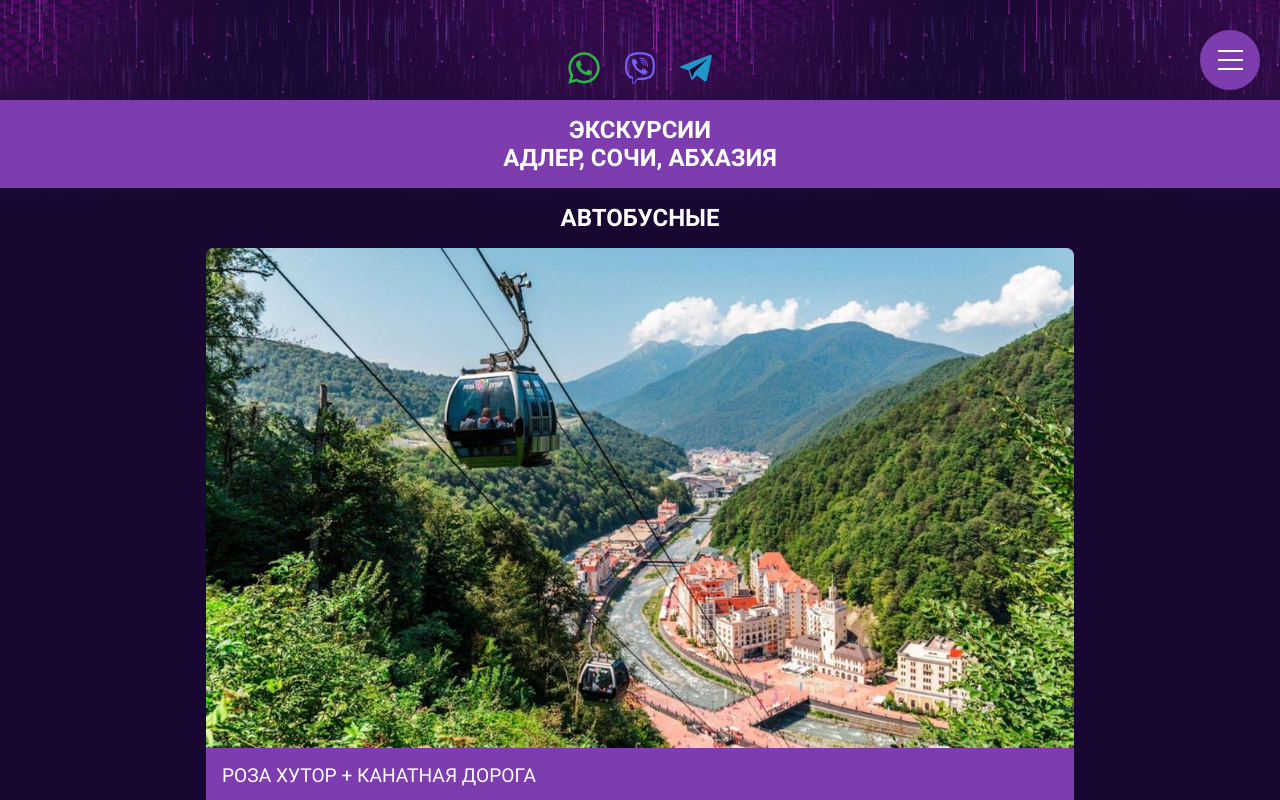
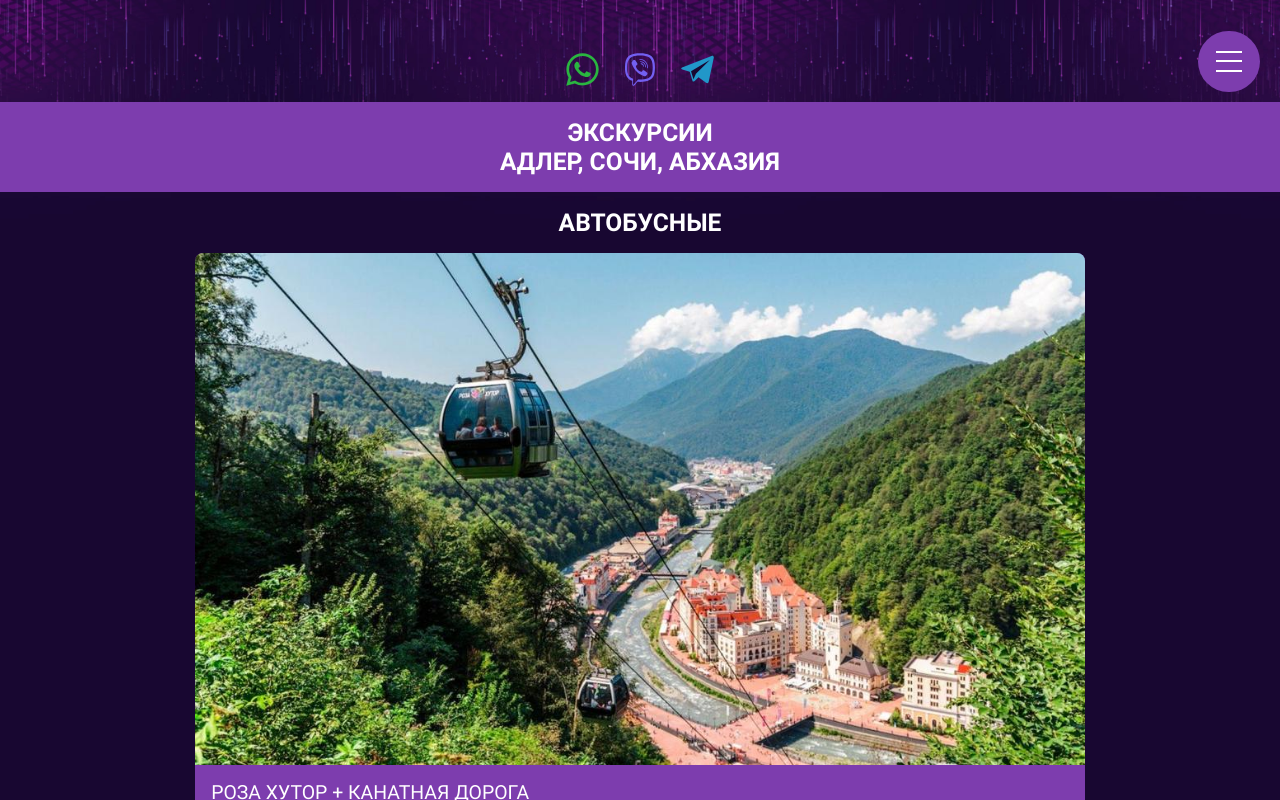
Before and after one commit to NeoScripter/trips-taplink, a plain HTML site: page pages/index.html in a window 1280 px wide. Shown: the top 800 px of the page. Drawn offline with Linux system fonts and the light colour scheme.

Commit message:
Turned the values into clamp

```diff
--- a/assets/css/style.css
+++ b/assets/css/style.css
@@ -38,6 +38,20 @@
     --color-bg-light: #7D3DAE;
     --color-bg-dark: #180731;
     --violet-font-color: #CFC4E7;
+
+    --900: clamp(900px, 72vw, 1728px);
+    --500: clamp(500px, 40vw, 960px);
+    --60: clamp(60px, 4.8vw, 115.2px);
+    --32: clamp(32px, 2.56vw, 61.44px);
+    --30: clamp(30px, 2.4vw, 57.6px);
+    --25: clamp(25px, 2vw, 48px);
+    --24: clamp(24px, 1.92vw, 46.08px);
+    --20: clamp(20px, 1.6vw, 38.4px);
+    --19: clamp(19px, 1.52vw, 36.48px);
+    --16: clamp(16px, 1.28vw, 30.72px);
+    --14: clamp(14.5px, 1.16vw, 27.84px);
+    --9: clamp(9px, 0.72vw, 17.28px);
+    --2: clamp(2px, 0.16vw, 3.84px);
 }
 
 html, body {
@@ -71,22 +85,22 @@ li {
     display: flex;
     justify-content: center;
     align-items: flex-end;
-    height: 100px;
+    height: calc(var(--500) / 5);
     position: relative;
-    padding: 1em;
+    padding: var(--16);
 }
 
 .ul-nav-primary {
     display: flex;
     justify-content: space-between;
     align-items: center;
-    gap: 1.5em;
+    gap: var(--24);
     margin-inline: auto;
 }
 
 .ul-nav a img {
-    width: 2rem;
-    height: 2rem;
+    width: var(--32);
+    height: var(--32);
 }
 
 .ul-nav a:hover,
@@ -101,19 +115,19 @@ li {
     align-items: center;
     justify-content: center;
     background-color: var(--color-bg-light);
-    width: 60px;
-    height: 60px;
+    width: var(--60);
+    height: var(--60);
     border-radius: 50%;
     position: fixed;
-    right: 20px;
-    top: 30px;
+    right: var(--20);
+    top: var(--30);
     z-index: 10;
     cursor: pointer;
 }
 
 .burger-menu {
-    width: 25px;
-    height: 20px;
+    width: var(--25);
+    height: var(--20);
     display: flex;
     flex-direction: column;
     justify-content: space-between;
@@ -122,13 +136,13 @@ li {
 
 .line {
     width: 100%;
-    height: 2px;
+    height: var(--2);
     background-color: #fff;
     transition: transform 0.3s ease-in-out, opacity 0.3s ease-in-out;
 }
 
 .burger-menu.open .line:nth-child(1) {
-    transform: translateY(9px) rotate(45deg);
+    transform: translateY(var(--9)) rotate(45deg);
 }
 
 .burger-menu.open .line:nth-child(2) {
@@ -136,7 +150,7 @@ li {
 }
 
 .burger-menu.open .line:nth-child(3) {
-    transform: translateY(-9px) rotate(-45deg);
+    transform: translateY(calc(var(--9) * -1)) rotate(-45deg);
 }
 
 .title-primary {
@@ -147,7 +161,7 @@ li {
 .title-primary h1,
 .subheader-primary h1 {
     text-align: center;
-    font-size: 1.5rem;
+    font-size: var(--24);
     font-family: 'Roboto-Bold';
 }
 
@@ -187,7 +201,7 @@ li {
 .animated-nav-ul li a {
     color: inherit;
     text-decoration: none;
-    font-size: 1.5rem;
+    font-size: var(--24);
 }
 
 .animated-nav-ul li a:hover,
@@ -199,7 +213,7 @@ li {
 /* Main sectioin */
 
 #trip-list {
-    max-width: 900px;
+    max-width: var(--900);
     margin-inline: auto;
     border-radius: 0.5em;
     display: flex;
@@ -218,7 +232,7 @@ li {
 }
 
 .trip-content img {
-    max-height: 500px;
+    max-height: var(--500);
     width: 100%;
     object-fit: cover;
     border-radius: 0.5em 0.5em 0 0;
@@ -228,12 +242,12 @@ li {
     font-family: 'Roboto-Regular';
     margin-bottom: 0.5em;
     font-weight: 400;
-    font-size: 1.2rem;
+    font-size: var(--19);
     text-transform: uppercase;
 }
 
 .trip-text-content p {
-    font-size: 0.9rem;
+    font-size: var(--14);
     line-height: 1.5;
     color: var(--violet-font-color);
 }
@@ -247,7 +261,7 @@ li {
     display: block;
     text-align: center;
     font-weight: 400;
-    font-size: 1rem;
+    font-size: var(--16);
     text-transform: uppercase;
     padding-block: 0.8em;
     cursor: pointer;
--- a/pages/index.html
+++ b/pages/index.html
@@ -3,7 +3,7 @@
 <head>
     <meta charset="UTF-8">
     <meta name="viewport" content="width=device-width, initial-scale=1.0">
-    <title>Burger Menu Animation</title>
+    <title>Trips</title>
     <link rel="stylesheet" href="../assets/css/reset.css">
     <link rel="stylesheet" href="../assets/css/style.css">
     <script src="../assets/js/script.js" defer></script>
@@ -27,9 +27,9 @@
     <header class="header header-primary">
         <div class="links-group">
             <ul class="ul-nav-primary ul-nav">
-                <li class="li-nav"><a href=""><img src="../assets/images/svgs/whatsapp.svg" alt="Whatsapp"></a></li>
-                <li class="li-nav"><a href=""><img src="../assets/images/svgs/viber.svg" alt="Viber"></a></li>
-                <li class="li-nav"><a href=""><img src="../assets/images/svgs/telegram.svg" alt="Telegram"></a></li>
+                <li class="li-nav"><a href="https://wa.me/+79277041837" target="_blank"><img src="../assets/images/svgs/whatsapp.svg" alt="Whatsapp"></a></li>
+                <li class="li-nav"><a href="viber://chat?number=%2B+79277041837" target="_blank"><img src="../assets/images/svgs/viber.svg" alt="Viber"></a></li>
+                <li class="li-nav"><a href="https://t.me/YourTelegramUsername" target="_blank"><img src="../assets/images/svgs/telegram.svg" alt="Telegram"></a></li>
             </ul>
             <div class="burger-menu-wrapper" id="burger-menu">
                 <div class="burger-menu">
```
